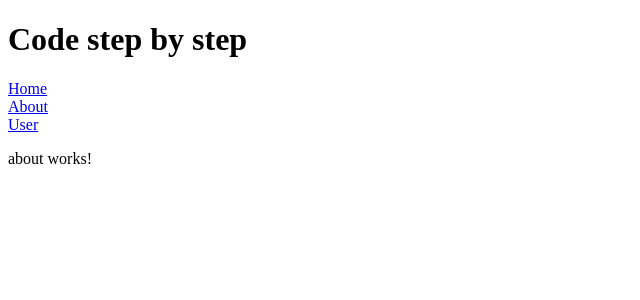
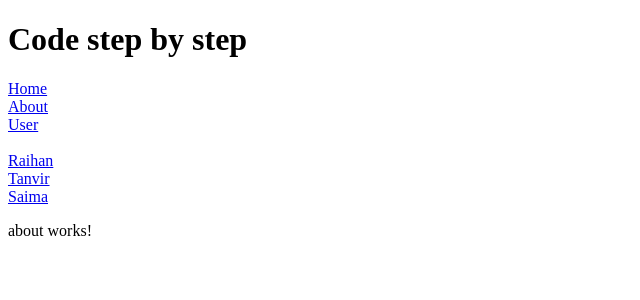
Before and after one commit to mmraihan/Angular-CodeStepByStep, an Angular app in the folder routing-blog/: page /about in a window 1280 px wide. Shown: the top 300 px of the page, without its empty margins (0-640 px from the left). Built offline with nearby package versions, Linux system fonts and the light colour scheme.

Commit message:
Dynamic Routing.

```diff
--- a/routing-blog/src/app/app-routing.module.ts
+++ b/routing-blog/src/app/app-routing.module.ts
@@ -11,7 +11,7 @@ const routes: Routes = [
   },
   {
     component: UserComponent,
-    path: 'user'
+    path: 'user/:id'
   },
   {
     component: HomeComponent,
--- a/routing-blog/src/app/app.component.html
+++ b/routing-blog/src/app/app.component.html
@@ -2,4 +2,11 @@
 <a routerLink="">Home</a><br>
 <a routerLink="about">About</a><br>
 <a routerLink="user">User</a>
+<br>
+<br>
+<a routerLink="user/10">Raihan</a><br>
+<a routerLink="user/20">Tanvir</a><br>
+<a routerLink="user/30">Saima</a><br>
+
+
 <router-outlet></router-outlet>
--- a/routing-blog/src/app/user/user.component.html
+++ b/routing-blog/src/app/user/user.component.html
@@ -1 +1,3 @@
 <p>user works!</p>
+
+<p> User Id is: {{userId}}</p>
--- a/routing-blog/src/app/user/user.component.ts
+++ b/routing-blog/src/app/user/user.component.ts
@@ -1,4 +1,5 @@
 import { Component, OnInit } from '@angular/core';
+import { ActivatedRoute } from '@angular/router';
 
 @Component({
   selector: 'app-user',
@@ -7,9 +8,11 @@ import { Component, OnInit } from '@angular/core';
 })
 export class UserComponent implements OnInit {
 
-  constructor() { }
+  userId: any;
+  constructor(private route: ActivatedRoute) { }
 
   ngOnInit(): void {
+    this.userId=this.route.snapshot.paramMap.get('id');
   }
 
 }
```
